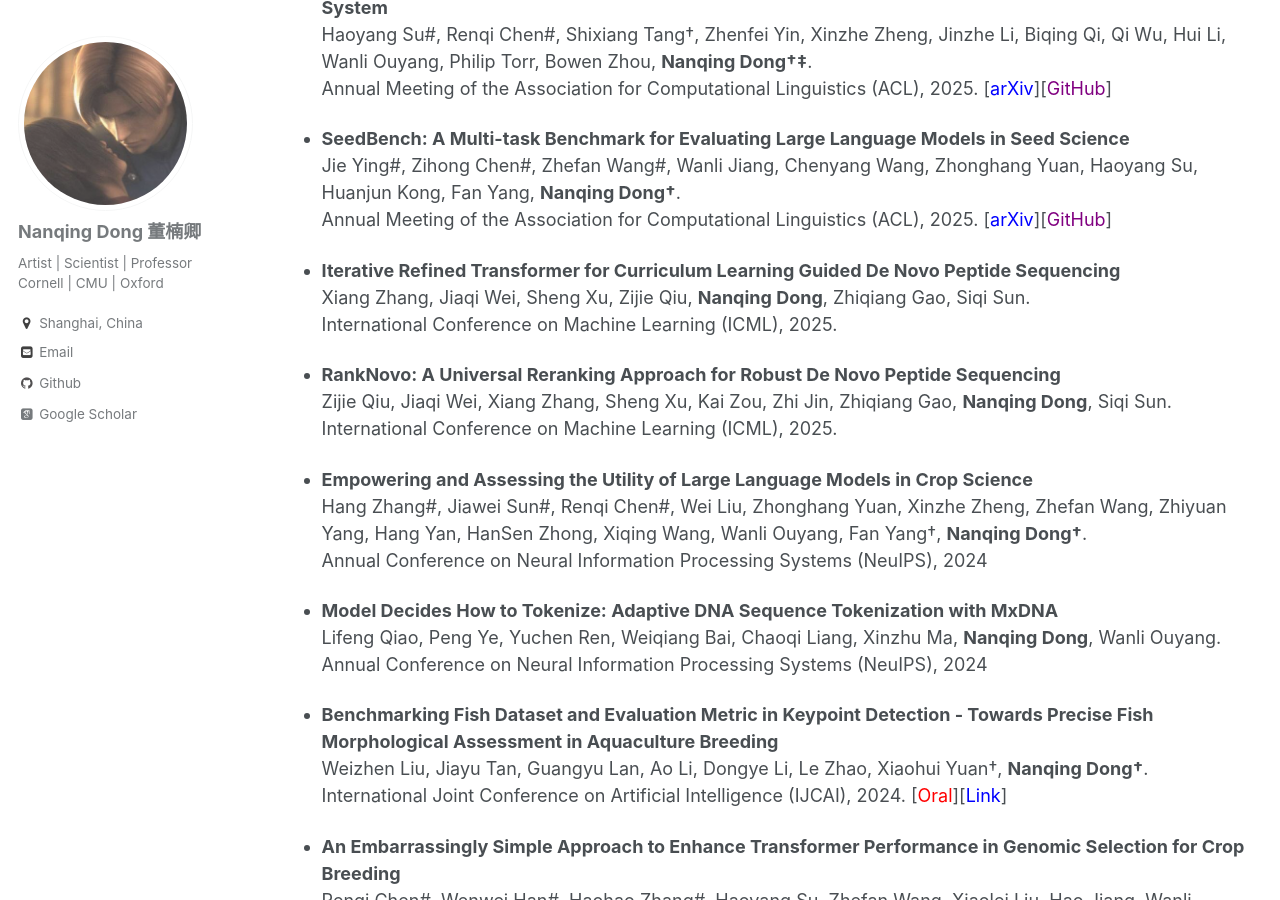
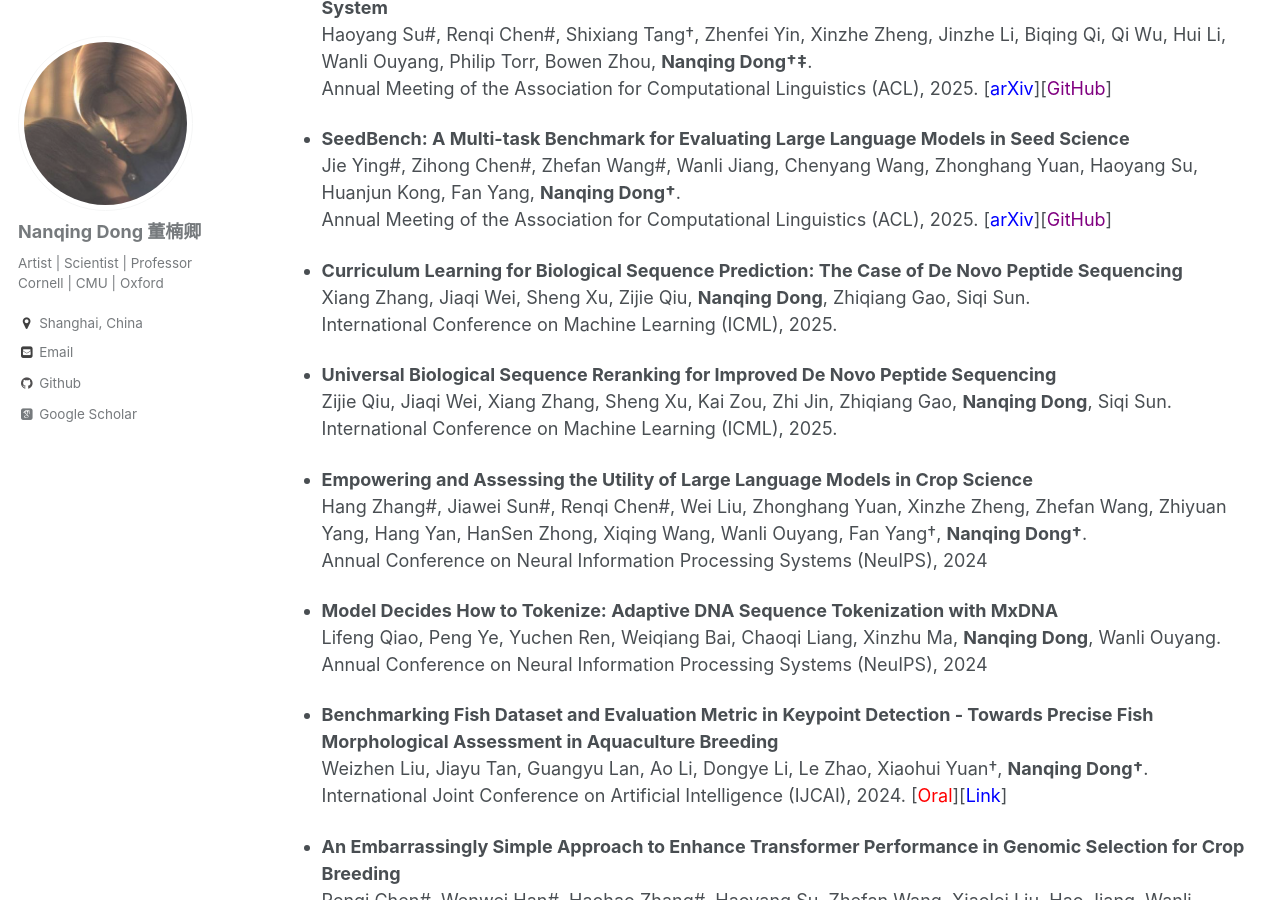
Before and after one commit to eveningdong/eveningdong.github.io, a Jekyll site: the page built from _pages/publication.md, in a window 1280 px wide and 900 px high, scrolled down 3878 px. Built offline with Jekyll 4.4.1, drawn with Linux system fonts in a browser that asks for light colours; some web fonts are replaced.

Commit message:
Update publication.md

```diff
--- a/_pages/publication.md
+++ b/_pages/publication.md
@@ -133,11 +133,11 @@ author_profile: true
   Jie Ying#, Zihong Chen#, Zhefan Wang#, Wanli Jiang, Chenyang Wang, Zhonghang Yuan, Haoyang Su, Huanjun Kong, Fan Yang, **Nanqing Dong†**.
   Annual Meeting of the Association for Computational Linguistics (ACL), 2025. [[<span style="color:blue">arXiv</span>]](https://arxiv.org/abs/2505.13220)[[<span style="color:purple">GitHub</span>]](https://github.com/open-sciencelab/SeedBench)
 
-* **Iterative Refined Transformer for Curriculum Learning Guided De Novo Peptide Sequencing**
+* **Curriculum Learning for Biological Sequence Prediction: The Case of De Novo Peptide Sequencing**
   Xiang Zhang, Jiaqi Wei, Sheng Xu, Zijie Qiu, **Nanqing Dong**, Zhiqiang Gao, Siqi Sun.
   International Conference on Machine Learning (ICML), 2025.
 
-* **RankNovo: A Universal Reranking Approach for Robust De Novo Peptide Sequencing**
+* **Universal Biological Sequence Reranking for Improved De Novo Peptide Sequencing**
   Zijie Qiu, Jiaqi Wei, Xiang Zhang, Sheng Xu, Kai Zou, Zhi Jin, Zhiqiang Gao, **Nanqing Dong**, Siqi Sun.
   International Conference on Machine Learning (ICML), 2025.
 
```
